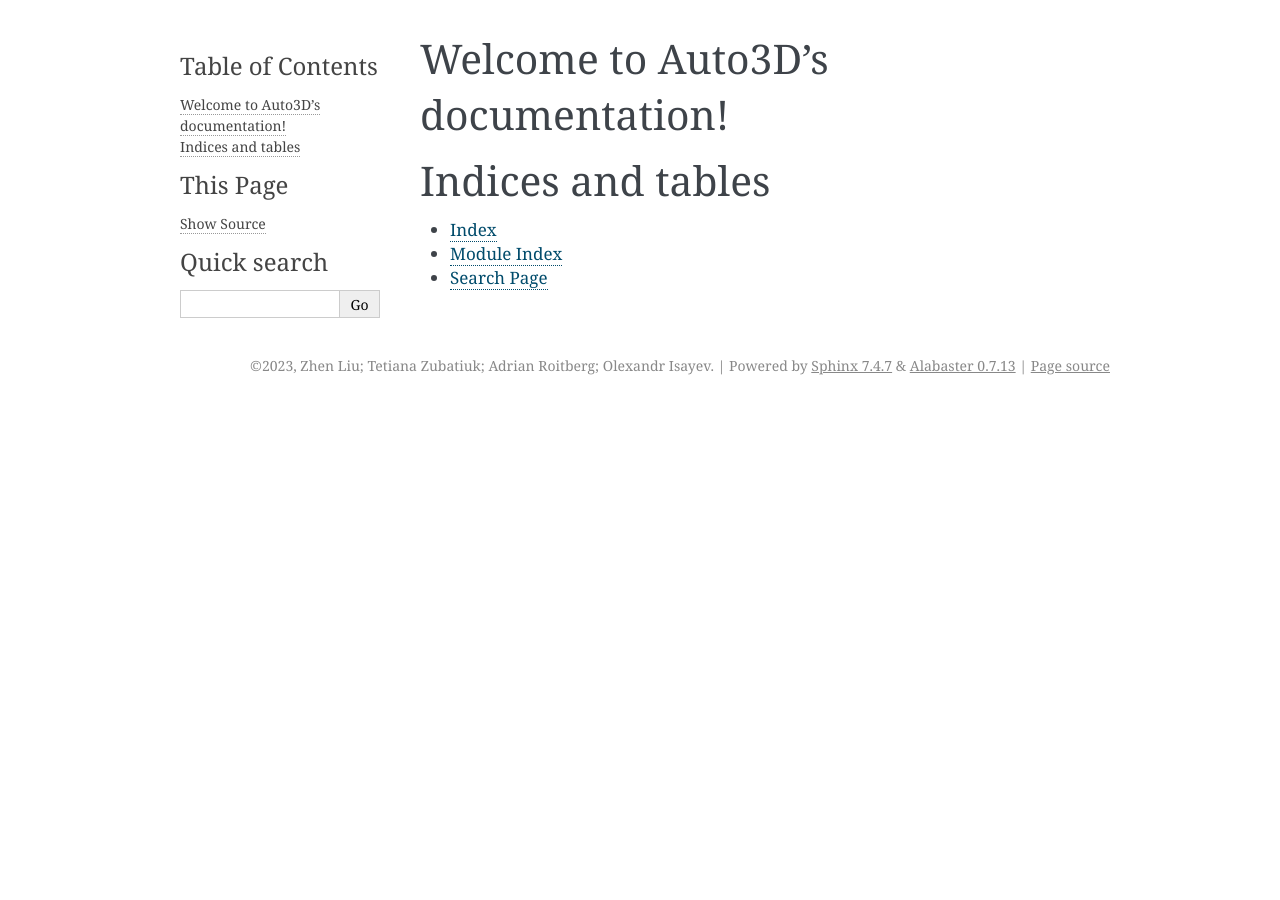
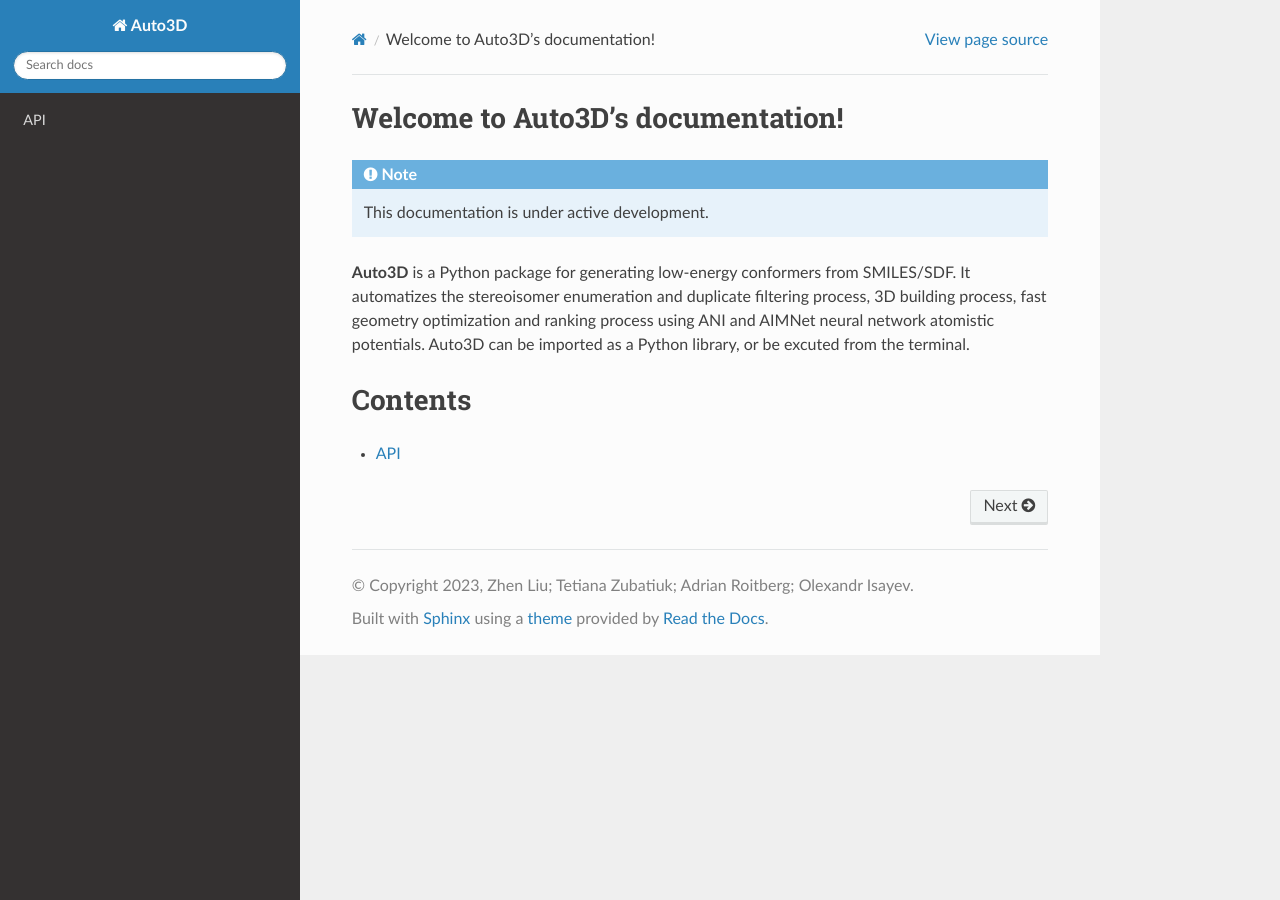
Before and after one commit to isayevlab/Auto3D_pkg, a Sphinx documentation site: the page built from docs/source/index.rst, in a window 1280 px wide. Built offline with Sphinx 7.4.7 and the Read the Docs theme 2.0.0, drawn with Linux system fonts in a browser that asks for light colours.

Commit message:
doc cover page

```diff
--- /dev/null
+++ b/docs/requirements.txt
@@ -0,0 +1,2 @@
+sphinx==7.1.2
+sphinx-rtd-theme==1.3.0rc1
--- /dev/null
+++ b/docs/source/api.rst
@@ -0,0 +1,5 @@
+API
+===
+
+.. autosummary::
+   :toctree: generated
--- a/docs/source/conf.py
+++ b/docs/source/conf.py
@@ -13,16 +13,25 @@
 
 # -- General configuration ---------------------------------------------------
 # https://www.sphinx-doc.org/en/master/usage/configuration.html#general-configuration
+extensions = [
+    'sphinx.ext.duration',
+    'sphinx.ext.doctest',
+    'sphinx.ext.autodoc',
+    'sphinx.ext.autosummary',
+    'sphinx.ext.intersphinx',
+]
 
-extensions = []
+intersphinx_mapping = {
+    'python': ('https://docs.python.org/3/', None),
+    'sphinx': ('https://www.sphinx-doc.org/en/master/', None),
+}
+intersphinx_disabled_domains = ['std']
 
 templates_path = ['_templates']
-exclude_patterns = []
 
+# -- Options for HTML output
 
+html_theme = 'sphinx_rtd_theme'
 
-# -- Options for HTML output -------------------------------------------------
-# https://www.sphinx-doc.org/en/master/usage/configuration.html#options-for-html-output
-
-html_theme = 'alabaster'
-html_static_path = ['_static']
+# -- Options for EPUB output
+epub_show_urls = 'footnote'
--- /dev/null
+++ b/docs/source/generated/Auto3D.rst
@@ -0,0 +1,4 @@
+Auto3D
+======
+
+.. automodule:: Auto3D
--- a/docs/source/index.rst
+++ b/docs/source/index.rst
@@ -6,15 +6,15 @@
 Welcome to Auto3D's documentation!
 ==================================
 
-.. toctree::
-   :maxdepth: 2
-   :caption: Contents:
+.. note::
+
+   This documentation is under active development.
+
+**Auto3D** is a Python package for generating low-energy conformers from SMILES/SDF. It automatizes the stereoisomer enumeration and duplicate filtering process, 3D building process, fast geometry optimization and ranking process using ANI and AIMNet neural network atomistic potentials. Auto3D can be imported as a Python library, or be excuted from the terminal.
 
 
 
-Indices and tables
+Contents
 ==================
-
-* :ref:`genindex`
-* :ref:`modindex`
-* :ref:`search`
+.. toctree::
+   api
```
Also changed, not shown: docs/source/generated/options.rst (added, +26 -0 lines), .readthedocs.yaml (added).
